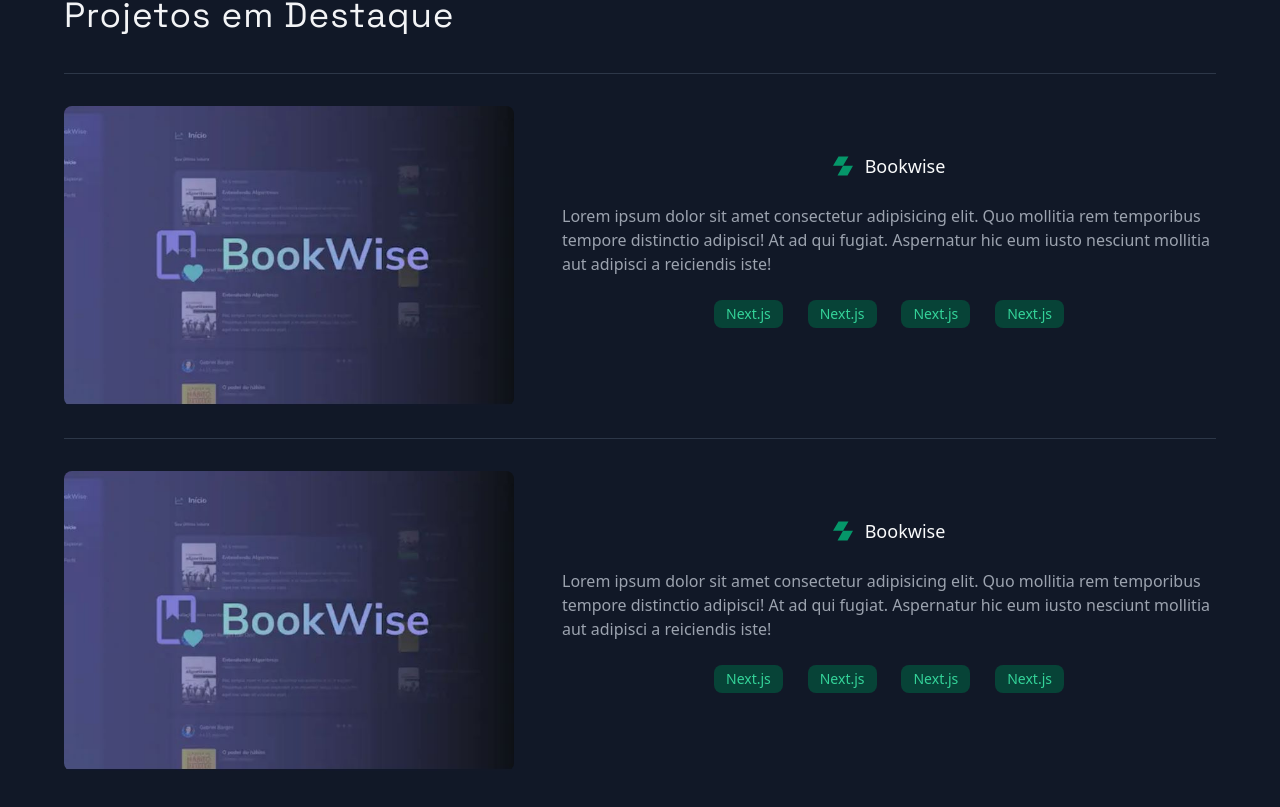
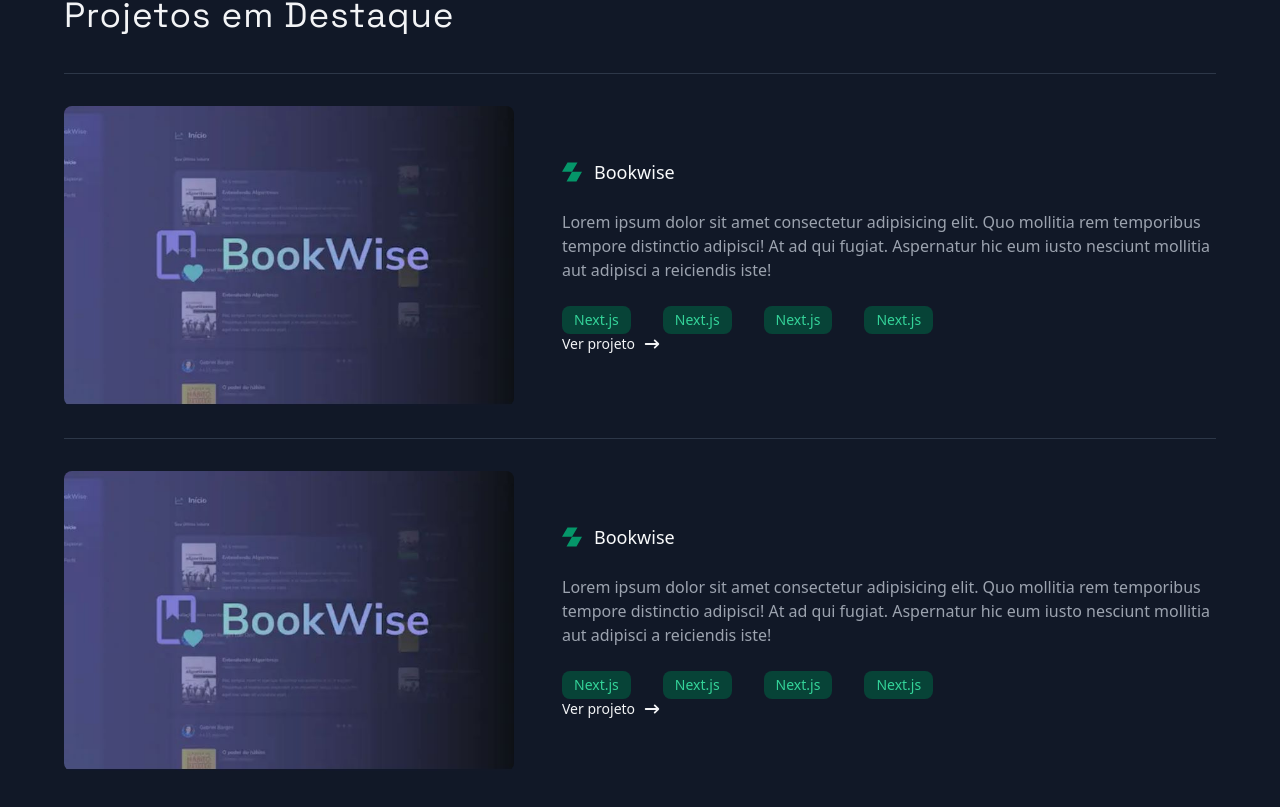
Before and after one commit to ziembick/ziembick-portfolio, a Next.js app: page / in a window 1280 px wide. Shown: the part 2298-3105 px from the top of the page. Built offline with nearby package versions, Linux system fonts and the light colour scheme.

Commit message:
projectcard

```diff
--- a/src/app/components/pages/home/highlighlighted-projects/project-card/index.tsx
+++ b/src/app/components/pages/home/highlighlighted-projects/project-card/index.tsx
@@ -3,7 +3,7 @@ import Image from "next/image";
 import "./projectCard.sass";
 import Link from "next/link";
 import { HiArrowNarrowRight } from "react-icons/hi";
-import { SectionTitle } from "@/app/components/section-title";
+
 
 export const ProjectCard = () => {
   return (
@@ -31,12 +31,19 @@ export const ProjectCard = () => {
           Aspernatur hic eum iusto nesciunt mollitia aut adipisci a reiciendis
           iste!
         </p>
-        <div className="tech-badge flex gap-x-2 gap-y-3 flex-wrap mb-8 lg:max-w-[350px]">
+        <div className="tech-badge">
           <TechBadge name="Next.js" />
           <TechBadge name="Next.js" />
           <TechBadge name="Next.js" />
           <TechBadge name="Next.js" />
         </div>
+        <Link
+          href="/projects/book-wise"
+          className="flex items-center gap-2 text-sm"
+        >
+          Ver projeto
+          <HiArrowNarrowRight size={18} />
+        </Link>
       </div>
     </div>
   );
--- a/src/app/components/pages/home/highlighlighted-projects/project-card/projectCard.sass
+++ b/src/app/components/pages/home/highlighlighted-projects/project-card/projectCard.sass
@@ -9,8 +9,9 @@
 .main-content
   display: flex
   flex-direction: column
-  align-items: center
-  justify-content: center
+  align-items: flex-start
+  justify-content: flex-start
+
 
 
 @media (min-width: 768px)
@@ -21,4 +22,6 @@
 
 .tech-badge
   display: flex
-  justify-content: space-between
+  align-items: flex-start
+  justify-content: flex-start
+  gap: 2rem
```
